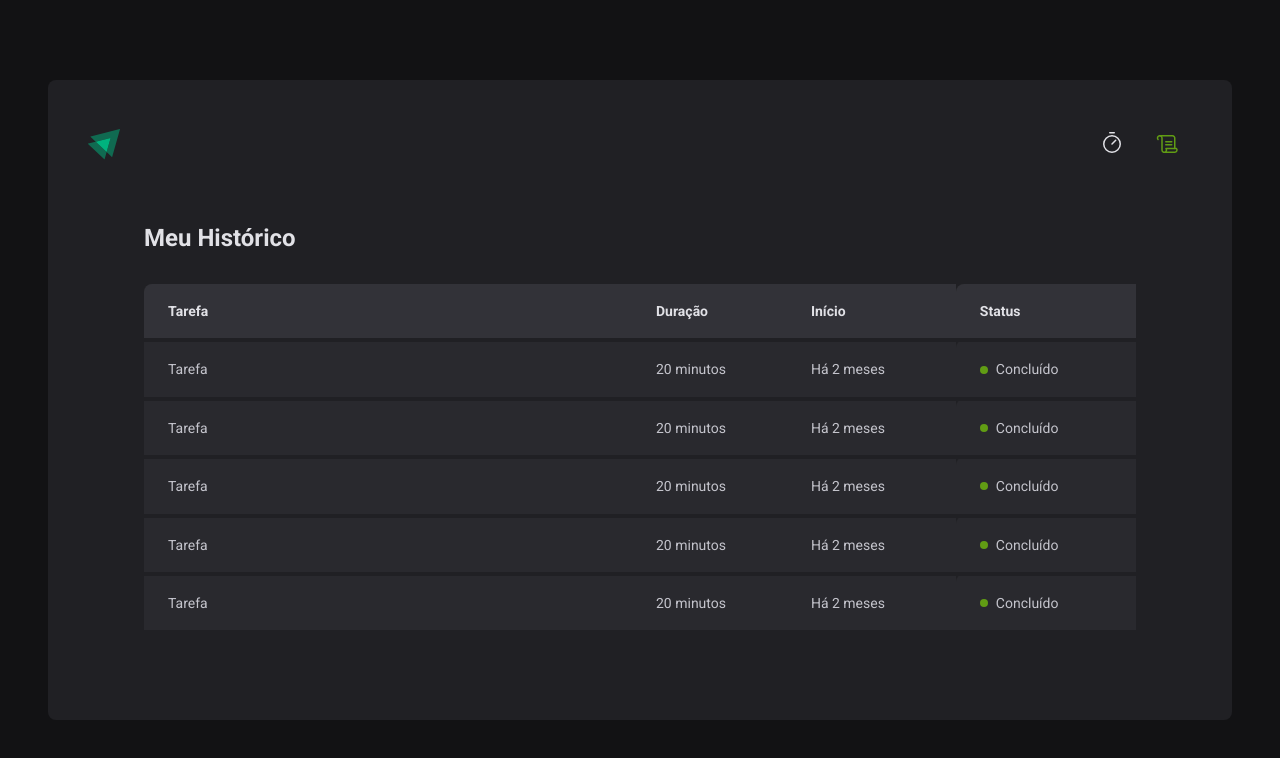
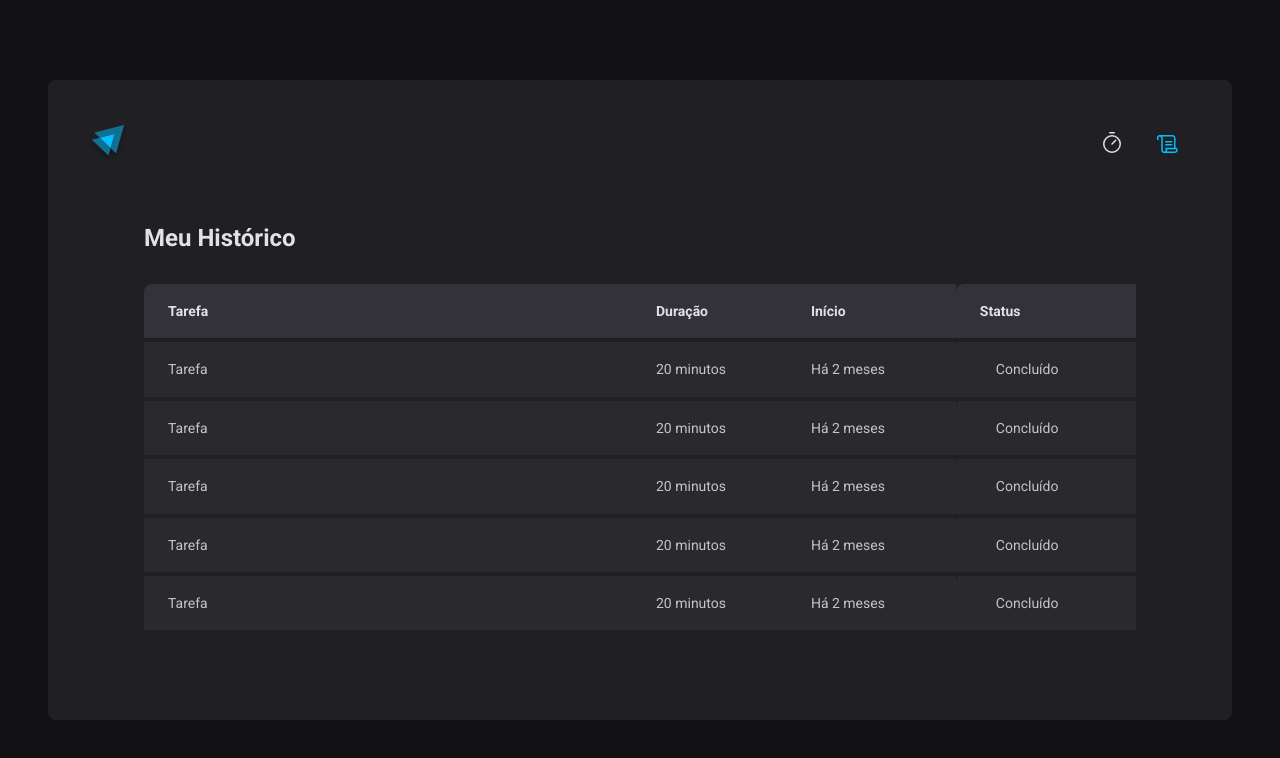
Before and after one commit to patriciaszbr/manager-task-flow, a React (Vite) app: page /history in a window 1280 px wide. Shown: the top 758 px of the page. Built offline with nearby package versions, Linux system fonts and the light colour scheme.

Commit message:
Adicao de cores blue e pink

```diff
--- a/src/components/Header/styles.ts
+++ b/src/components/Header/styles.ts
@@ -23,11 +23,11 @@ export const HeaderContainer = styled.header`
       border-bottom: 3px solid transparent;
 
       &:hover {
-        border-bottom: 3px solid ${(props) => props.theme["green-500"]};
+        border-bottom: 3px solid ${(props) => props.theme["blue-300"]};
       }
 
       &.active {
-        color: ${(props) => props.theme["green-500"]};
+        color: ${(props) => props.theme["blue-500"]};
       }
     }
   }
--- a/src/pages/History/index.tsx
+++ b/src/pages/History/index.tsx
@@ -20,7 +20,7 @@ export function History() {
               <td>20 minutos</td>
               <td>Há 2 meses</td>
               <td>
-                <Status statusColor="green">Concluído</Status>
+                <Status statusColor="blue">Concluído</Status>
               </td>
             </tr>
             <tr>
@@ -28,7 +28,7 @@ export function History() {
               <td>20 minutos</td>
               <td>Há 2 meses</td>
               <td>
-                <Status statusColor="green">Concluído</Status>
+                <Status statusColor="blue">Concluído</Status>
               </td>
             </tr>
             <tr>
@@ -36,7 +36,7 @@ export function History() {
               <td>20 minutos</td>
               <td>Há 2 meses</td>
               <td>
-                <Status statusColor="green">Concluído</Status>
+                <Status statusColor="blue">Concluído</Status>
               </td>
             </tr>
             <tr>
@@ -44,7 +44,7 @@ export function History() {
               <td>20 minutos</td>
               <td>Há 2 meses</td>
               <td>
-                <Status statusColor="green">Concluído</Status>
+                <Status statusColor="blue">Concluído</Status>
               </td>
             </tr>
             <tr>
@@ -52,7 +52,7 @@ export function History() {
               <td>20 minutos</td>
               <td>Há 2 meses</td>
               <td>
-                <Status statusColor="green">Concluído</Status>
+                <Status statusColor="blue">Concluído</Status>
               </td>
             </tr>
           </tbody>
--- a/src/pages/History/styles.ts
+++ b/src/pages/History/styles.ts
@@ -64,7 +64,7 @@ export const HistoryList = styled.div`
 
 const STATUS_COLORS = {
   yellow: "yellow-500",
-  green: "green-500",
+  green: "blue-500",
   red: "red-500",
 } as const;
 interface StatusProps {
--- a/src/pages/Home/styles.ts
+++ b/src/pages/Home/styles.ts
@@ -39,7 +39,7 @@ const BaseIput = styled.input`
 
   &:focus {
     box-shadow: none;
-    border-color: ${(props) => props.theme["green-500"]};
+    border-color: ${(props) => props.theme["blue-500"]};
   }
   &::placeholder {
     color: ${(props) => props.theme["gray-500"]};
@@ -76,7 +76,7 @@ export const CountdownContainer = styled.div`
 
 export const Separator = styled.div`
   padding: 2rem 0;
-  color: ${(props) => props.theme["green-500"]};
+  color: ${(props) => props.theme["blue-500"]};
 
   width: 4rem;
   overflow: hidden;
@@ -97,7 +97,7 @@ export const StartCountdownButton = styled.button`
   gap: 0.5rem;
   font-weight: bold;
   cursor: pointer;
-  background: ${(props) => props.theme["green-500"]};
+  background: ${(props) => props.theme["blue-500"]};
   color: ${(props) => props.theme["gray-100"]};
 
   &:disabled {
--- a/src/styles/global.ts
+++ b/src/styles/global.ts
@@ -9,7 +9,7 @@ export const GlobalStyle = createGlobalStyle`
 
   :focus {
     outline: 0;
-    box-shadow: 0 0 0 2px ${(props) => props.theme["green-500"]};
+    box-shadow: 0 0 0 2px ${(props) => props.theme["blue-500"]};
   }
 
   body {
--- a/src/styles/themes/default.ts
+++ b/src/styles/themes/default.ts
@@ -1,21 +1,31 @@
 export const defaultTheme = {
-  white: '#FFF',
+  white: "#FFF",
 
-  'gray-100': '#E1E1E6',
-  'gray-300': '#C4C4CC',
-  'gray-400': '#8D8D99',
-  'gray-500': '#7C7C8A',
-  'gray-600': '#323238',
-  'gray-700': '#29292E',
-  'gray-800': '#202024',
-  'gray-900': '#121214',
+  "gray-100": "#E1E1E6",
+  "gray-300": "#C4C4CC",
+  "gray-400": "#8D8D99",
+  "gray-500": "#7C7C8A",
+  "gray-600": "#323238",
+  "gray-700": "#29292E",
+  "gray-800": "#202024",
+  "gray-900": "#121214",
 
-  'green-300': '#00c000',
-  'green-500': '#619c14',
-  'green-700': '#00ff7f',
+  "green-300": "#00ff00",
+  "green-500": "#428300",
+  "green-700": "#005500",
 
-  'red-500': '#ff0000',
-  'red-700': '#7A1921',
+  "blue-300": "#00ffff",
+  "blue-500": "#00BFFF",
+  "blue-700": "#566db2",
 
-  'yellow-500': '#b0b000',
-}
+  "red-500": "#ff0000",
+  "red-700": "#7A1921",
+
+  "yellow-300": "#FFFF00",
+  "yellow-500": "#FF8C00",
+  "yellow-700": "#b0b000",
+
+  "pink-300": "#ff006a",
+  "pink-500": "#ff69b4",
+  "pink-700": "#ff006a69",
+};
```
Also changed, not shown: src/assets/logo-taskflow.svg.
